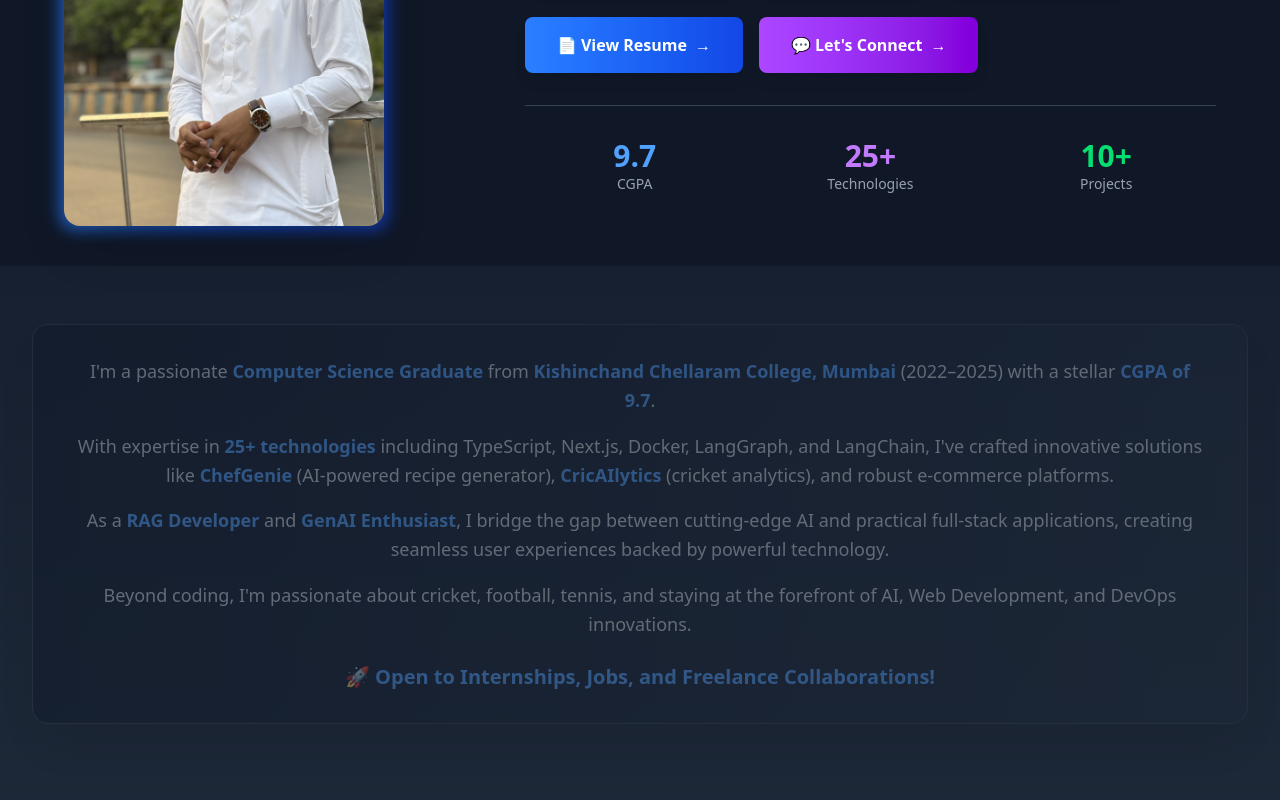
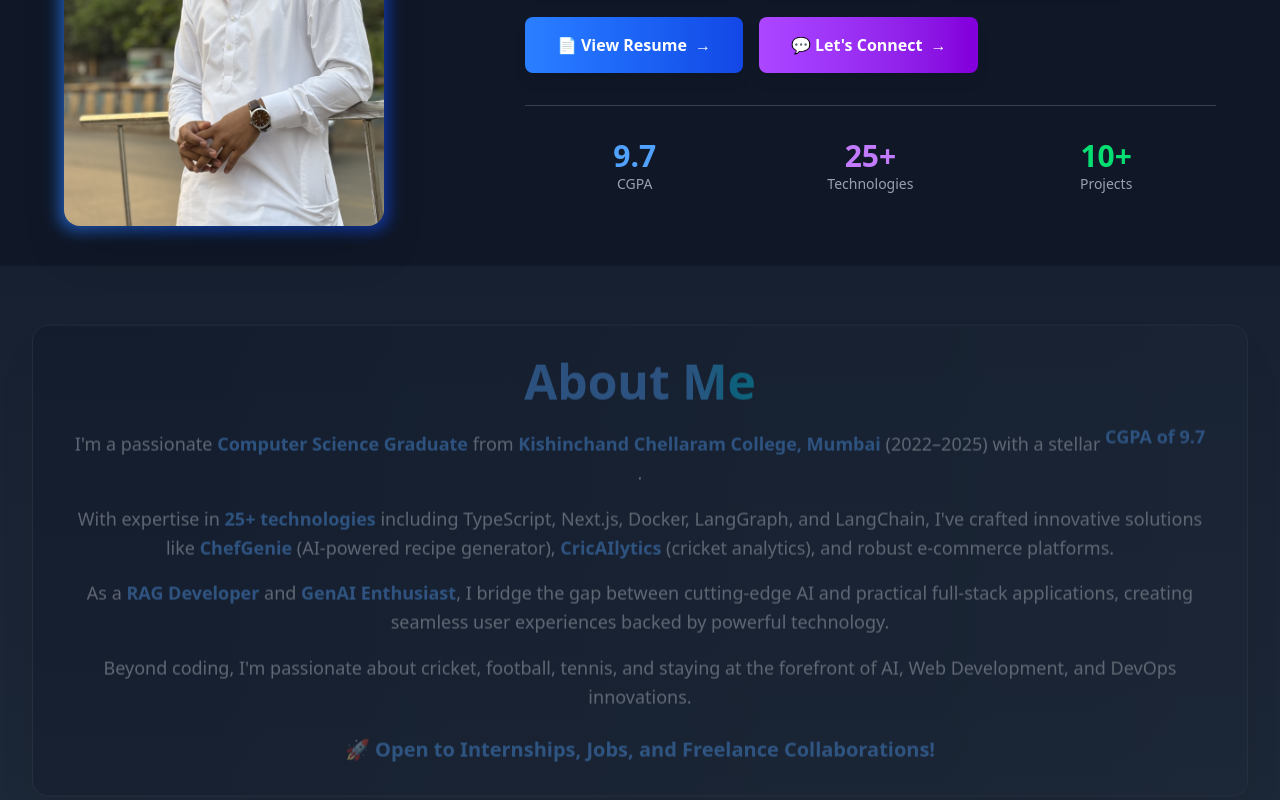
Before and after one commit to SyedFaisal30/Portfolio, a React (Vite) app: page / in a window 1280 px wide. Shown: the part 328-1128 px from the top of the page. Built offline with nearby package versions, Linux system fonts and the light colour scheme.

Commit message:
chaged about me section

```diff
--- a/src/pages/landingPage.tsx
+++ b/src/pages/landingPage.tsx
@@ -104,40 +104,43 @@ const LandingPage = () => {
       </div>
 
       {/* About Me Section */}
-      <div className="flex justify-center py-2 sm:py-10 animate-on-scroll project-fade">
-        <div className="w-[95%] items-center px-2 sm:px-10 bg-gray-900 text-white text-center bg-gradient-to-r from-gray-900 to-gray-800 p-8 rounded-2xl shadow-2xl border border-gray-700">
+      <div className="flex justify-center py-2 sm:py-10 scroll-animate animate-on-scroll project-fade ">
+        <div className="w-[95%] items-center px-2 sm:px-10 bg-gray-900 text-white text-center bg-gradient-to-r from-gray-900 to-gray-800 p-8 rounded-2xl shadow-2xl border border-gray-700 transform hover:scale-[1.02] transition-all duration-500 hover:shadow-blue-500/20">
+          <h1 className="text-4xl sm:text-5xl font-bold mb-6 text-blue-400 animate-pulse">
+            About <span className="font-semibold bg-gradient-to-r from-blue-400 to-cyan-400 bg-clip-text text-transparent">Me</span>
+          </h1>
           <p className="text-lg text-gray-300 leading-relaxed space-y-4">
-            <span className="block">
+            <span className="block transform hover:scale-105 transition-transform duration-300 hover:translate-x-2">
               I'm a passionate{" "}
-              <span className="text-blue-400 font-semibold">
+              <span className="text-blue-400 font-semibold hover:text-cyan-400 transition-colors duration-300 cursor-pointer">
                 Computer Science Graduate
               </span>{" "}
               from{" "}
-              <span className="text-blue-400 font-semibold">
+              <span className="text-blue-400 font-semibold hover:text-cyan-400 transition-colors duration-300 cursor-pointer">
                 Kishinchand Chellaram College, Mumbai
               </span>{" "}
               (2022–2025) with a stellar{" "}
-              <span className="text-blue-400 font-semibold">CGPA of 9.7</span>.
+              <span className="text-blue-400 font-semibold hover:text-cyan-400 transition-colors duration-300 cursor-pointer animate-bounce inline-block">CGPA of 9.7</span>.
             </span>
 
-            <span className="block">
+            <span className="block transform hover:scale-105 transition-transform duration-300 hover:translate-x-2 delay-100">
               With expertise in{" "}
-              <span className="text-blue-400 font-semibold">
+              <span className="text-blue-400 font-semibold hover:text-cyan-400 transition-colors duration-300 cursor-pointer">
                 25+ technologies
               </span>{" "}
               including TypeScript, Next.js, Docker, LangGraph, and LangChain,
               I've crafted innovative solutions like{" "}
-              <span className="text-blue-400 font-semibold">ChefGenie</span>{" "}
+              <span className="text-blue-400 font-semibold hover:text-cyan-400 transition-colors duration-300 cursor-pointer">ChefGenie</span>{" "}
               (AI-powered recipe generator),{" "}
-              <span className="text-blue-400 font-semibold">CricAIlytics</span>{" "}
+              <span className="text-blue-400 font-semibold hover:text-cyan-400 transition-colors duration-300 cursor-pointer">CricAIlytics</span>{" "}
               (cricket analytics), and robust e-commerce platforms.
             </span>
 
-            <span className="block">
+            <span className="block transform hover:scale-105 transition-transform duration-300 hover:translate-x-2 delay-200">
               As a{" "}
-              <span className="text-blue-400 font-semibold">RAG Developer</span>{" "}
+              <span className="text-blue-400 font-semibold hover:text-cyan-400 transition-colors duration-300 cursor-pointer">RAG Developer</span>{" "}
               and{" "}
-              <span className="text-blue-400 font-semibold">
+              <span className="text-blue-400 font-semibold hover:text-cyan-400 transition-colors duration-300 cursor-pointer">
                 GenAI Enthusiast
               </span>
               , I bridge the gap between cutting-edge AI and practical
@@ -145,13 +148,13 @@ const LandingPage = () => {
               by powerful technology.
             </span>
 
-            <span className="block">
+            <span className="block transform hover:scale-105 transition-transform duration-300 hover:translate-x-2 delay-300">
               Beyond coding, I'm passionate about cricket, football, tennis, and
               staying at the forefront of AI, Web Development, and DevOps
               innovations.
             </span>
 
-            <span className="block text-center mt-6 text-xl text-blue-400 font-bold">
+            <span className="block text-center mt-6 text-xl text-blue-400 font-bold animate-pulse transform hover:scale-110 transition-transform duration-300 cursor-pointer">
               🚀 Open to Internships, Jobs, and Freelance Collaborations!
             </span>
           </p>
```
